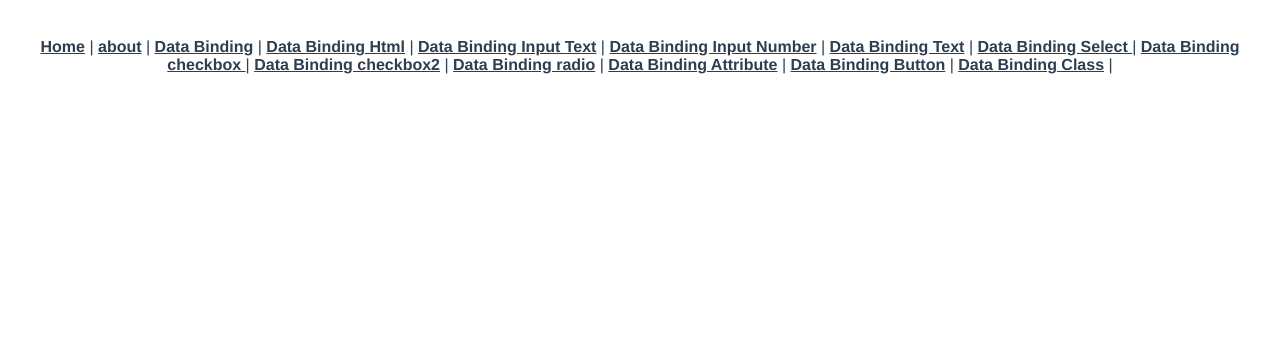
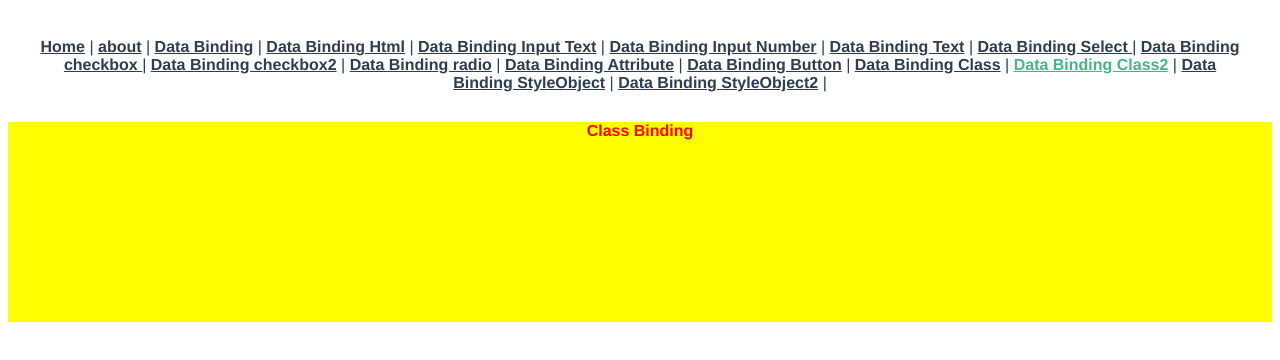
Before and after one commit to Jason-web1988/vue-project, a Vue app: page /databindingclass2 in a window 1280 px wide. Shown: the top 360 px of the page. Built offline with nearby package versions, Linux system fonts and the light colour scheme.

Commit message:
2022-11-30

```diff
--- a/src/App.vue
+++ b/src/App.vue
@@ -14,6 +14,9 @@
     <router-link to="/databindinattribute">Data Binding Attribute</router-link> |
     <router-link to="/databindingbutton">Data Binding Button</router-link> |
     <router-link to="/databindingclass">Data Binding Class</router-link> |
+    <router-link to="/databindingclass2">Data Binding Class2</router-link> |
+    <router-link to="/databindingstyleobject">Data Binding StyleObject</router-link> |
+    <router-link to="/databindingstyleobject2">Data Binding StyleObject2</router-link> |
   </nav>
   <router-view/>
 </template>
--- a/src/router/index.js
+++ b/src/router/index.js
@@ -16,7 +16,9 @@
 import DataBindingAttribute from '../views/DataBindingAttribute.vue'
 import DataBindingButton from '../views/DataBindingButton.vue'
 import DataBindingClass from '../views/DataBindingClass.vue'
-
+import DataBindingClass2 from '../views/DataBindingClass2.vue'
+import DataBindingStyle from '../views/DataBindingStyle.vue'
+import DataBindingStyle2 from '../views/DataBindingStyle2.vue'
 const routes = [
   {
     path: '/',
@@ -93,8 +95,22 @@
     path: '/databindingclass',
     name: DataBindingClass,
     component: DataBindingClass
+  },
+  {
+    path: '/databindingclass2',
+    name: DataBindingClass2,
+    component: DataBindingClass2
+  }  ,
+  {
+    path: '/databindingstyleobject',
+    name: DataBindingStyle,
+    component: DataBindingStyle
+  }  ,
+  {
+    path: '/databindingstyleobject2',
+    name: DataBindingStyle2,
+    component: DataBindingStyle2
   }
-
 ]
 
 const router = createRouter({
--- /dev/null
+++ b/src/views/DataBindingClass2.vue
@@ -0,0 +1,27 @@
+<template>
+    <div class="container"
+    v-bind:class="[activeClass, errorClass]">Class Binding</div>
+</template>
+<script>
+export default {
+    data() {
+        return {
+            activeClass : 'active',
+            errorClass : 'text-red'
+        };
+    }
+}
+</script>
+<style scoped>
+    .container{
+        width : 100%;
+        height: 200px;
+    }
+    .active {
+        background-color : yellow;
+        font-weight:bold;
+    }
+    .text-red{
+        color:red;
+    }
+</style>
--- a/src/views/DataBindingStyle.vue
+++ b/src/views/DataBindingStyle.vue
@@ -1,13 +1,15 @@
 <template>
-<div v-bind:style="[baseStyle, addStyle]">인라인 스타일 바인딩</div>
+<div v-bind:style="styleObject">인라인 스타일</div>
 </template>
 <script>
 
 export default{
     data(){
         return{
-            baseStyle : 'background-color : yellow; width : 100%; height:200px',
-            addStyle : 'color : red; font-weight:bold;'
+            styleObject : {
+                color : 'red',
+                fontsize : '13px'
+            }
         };
     }
 }
--- /dev/null
+++ b/src/views/DataBindingStyle2.vue
@@ -0,0 +1,14 @@
+<template>
+<div v-bind:style="[baseStyle, addStyle]">인라인 스타일</div>
+</template>
+<script>
+
+export default{
+    data(){
+        return{
+            baseStyle : 'background-color:yellow;width:100%;height:200px;',
+            addStyle : 'color:red;font-weight:bold;'
+        };
+    }
+}
+</script>
```
